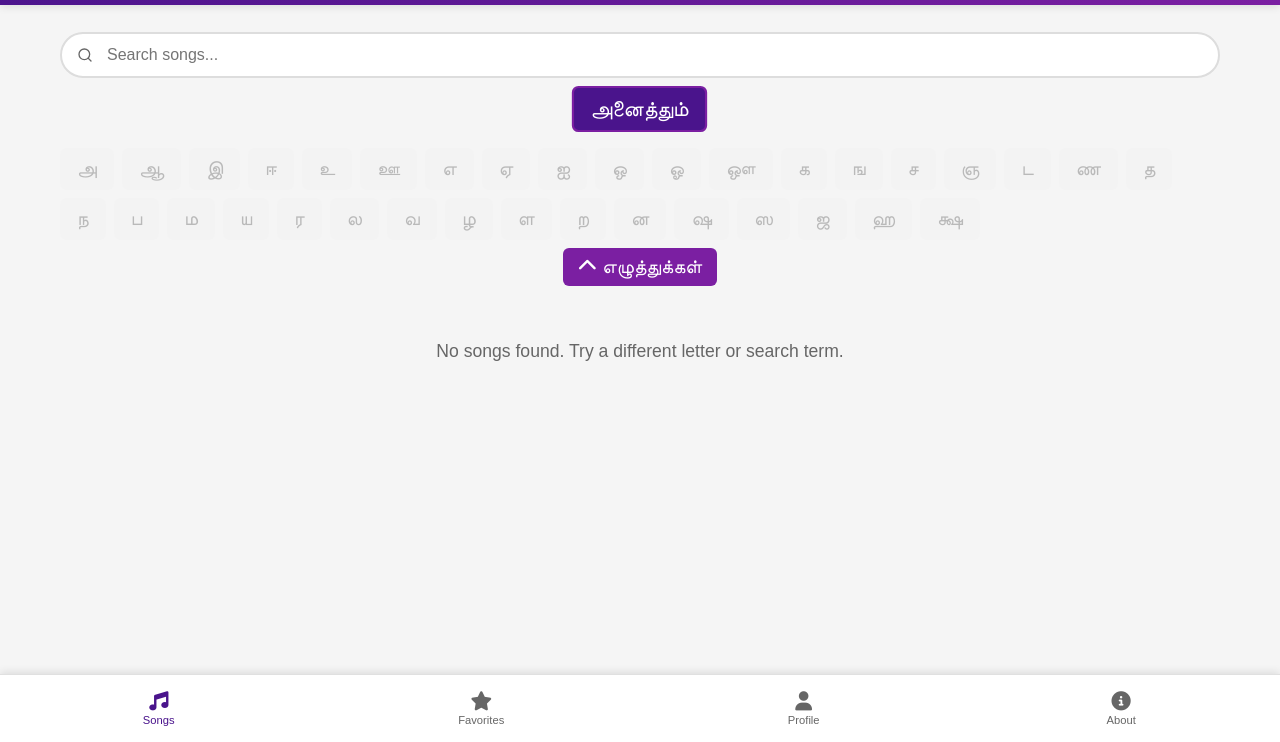
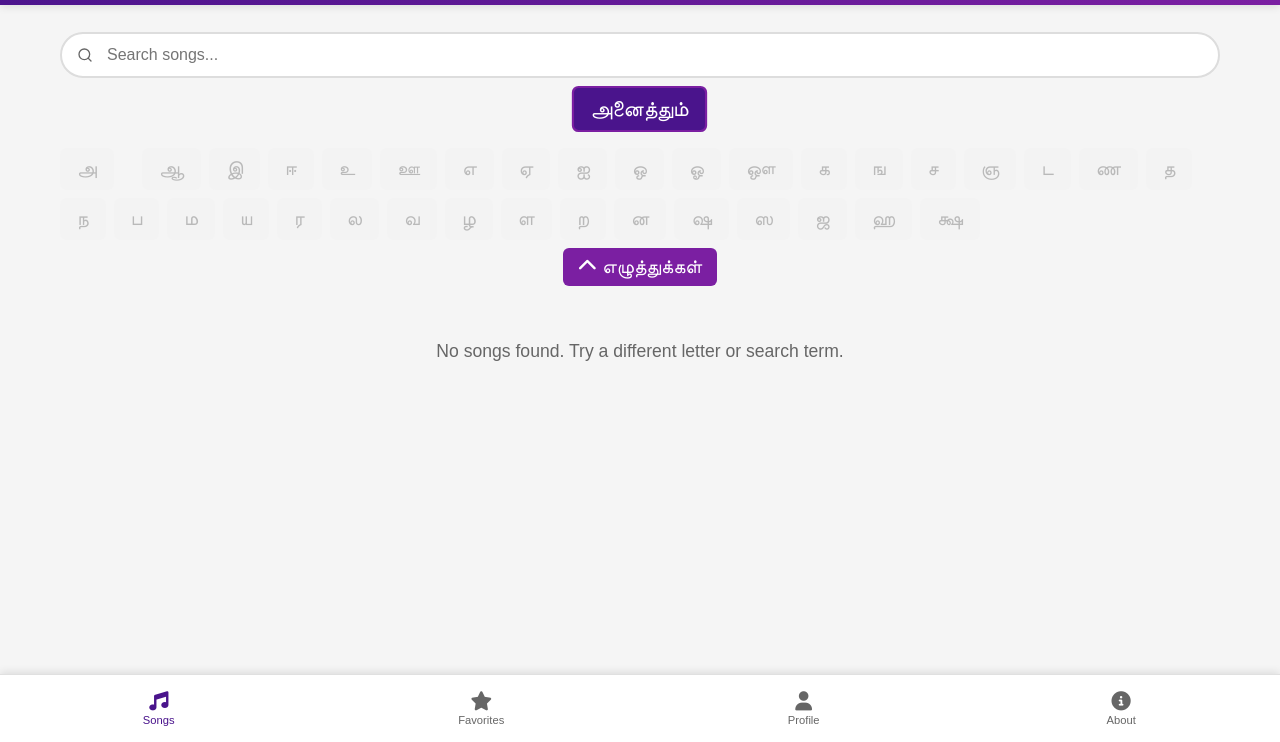
Before and after one commit to simsonpeter/njc_songbook, a plain HTML site: page index.html in a window 1280 px wide. Both pictures are taken after a click on the element "எழுத்துக்கள்". Shown: the part 58-800 px from the top of the page. Drawn offline with nearby package versions, Linux system fonts and the light colour scheme; no server answers.

```diff
--- a/index.html
+++ b/index.html
@@ -371,6 +371,10 @@
             margin-bottom: 15px;
             justify-content: center;
             align-items: center;
+        }
+
+        .alphabet-letter:first-child + .alphabet-letter {
+            margin-left: 20px;
         }
 
         .expanded-alphabet {
```
